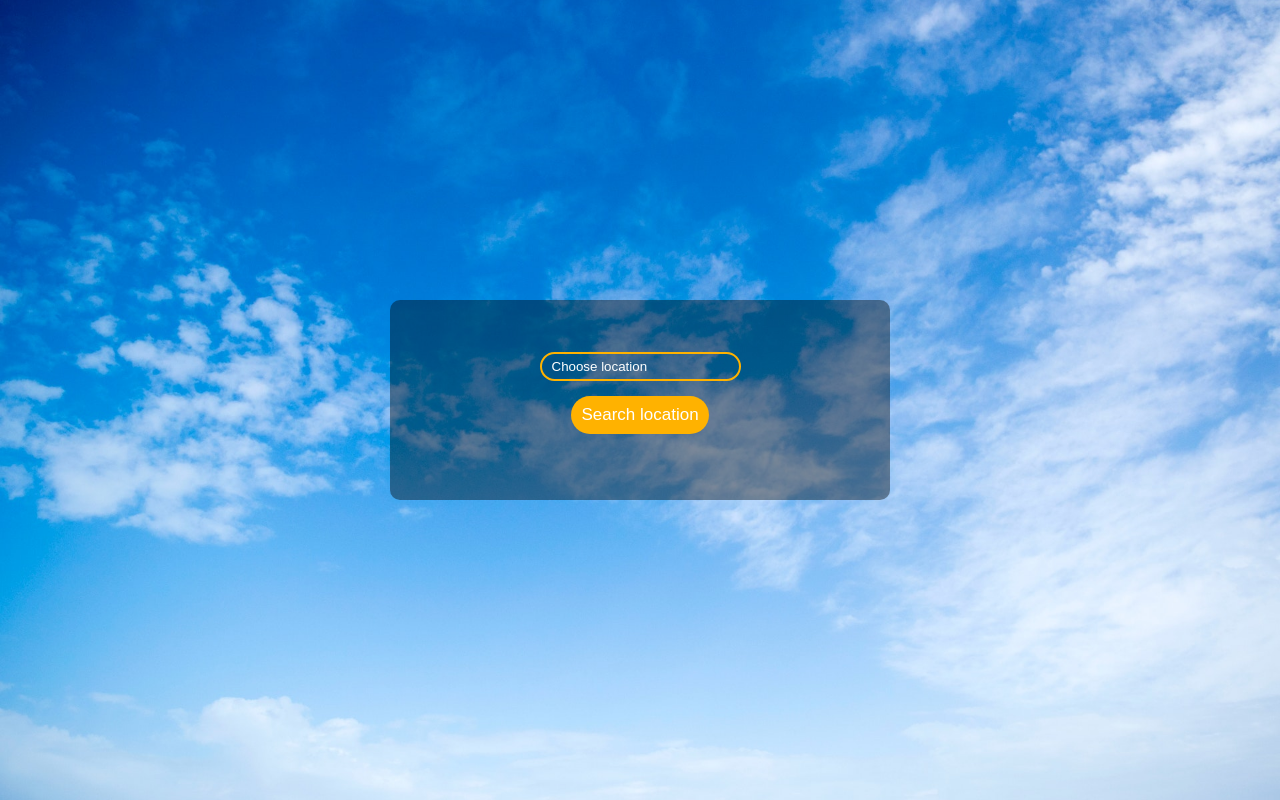
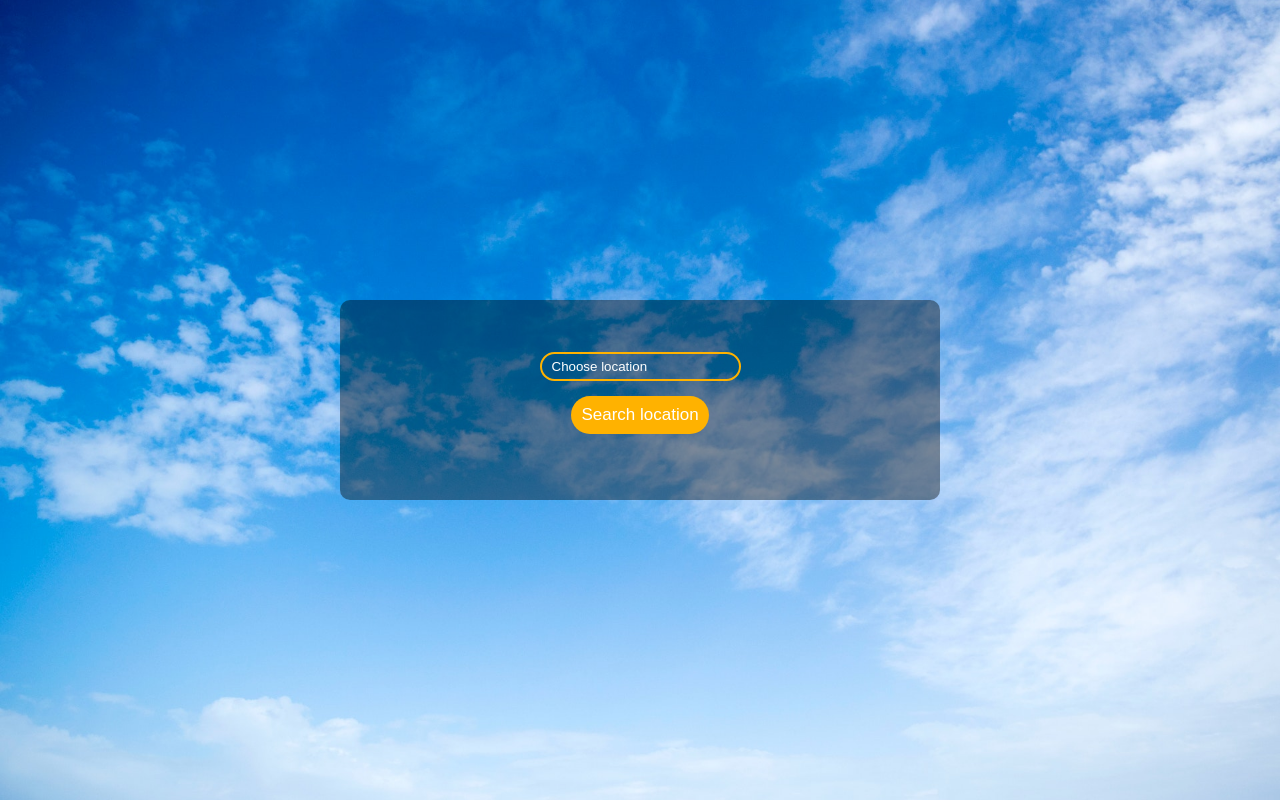
Before and after one commit to Kaberin/weatherApp, a React (Create React App) app: page / in a window 1280 px wide. Built offline with nearby package versions, Linux system fonts and the light colour scheme; no server answers.

Commit message:
add some paddings

```diff
--- a/src/index.scss
+++ b/src/index.scss
@@ -20,7 +20,7 @@ html {
   justify-content: center;
   align-items: center;
   margin: 0 auto;
-  padding: 5rem 0;
+  // padding: 5rem 0;
   background-repeat: no-repeat;
   transition: all 0.3s ease-in;
   background-position: center;
@@ -35,8 +35,8 @@ html {
   min-height: 200px;
   flex-direction: column;
   width: 90%;
-  min-width: 20rem;
-  max-width: 50rem;
+  min-width: 44rem;
+  max-width: 60rem;
   padding: 2rem;
   border-radius: 1rem;
   background-color: rgba(black, 0.4);
```
